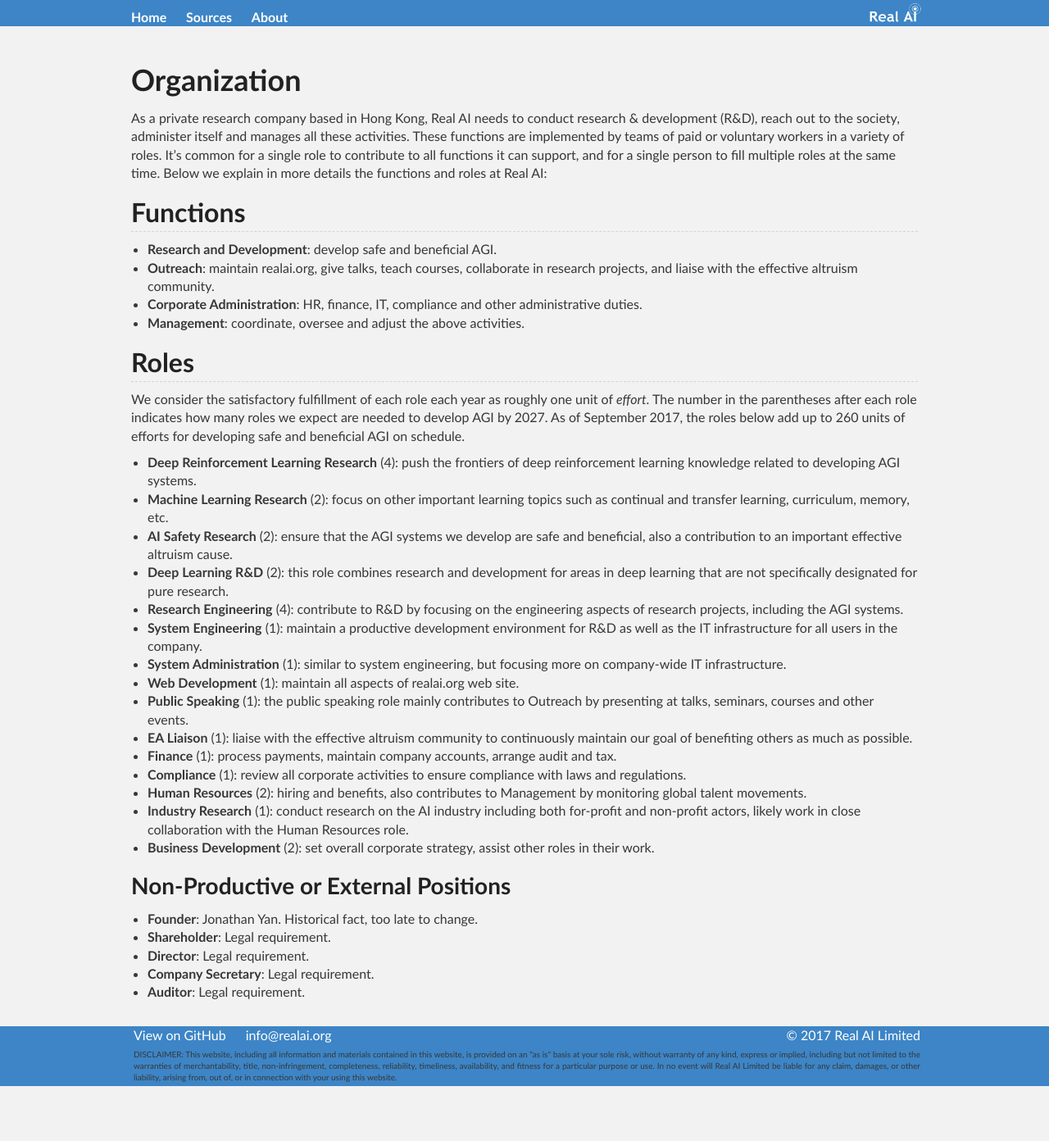
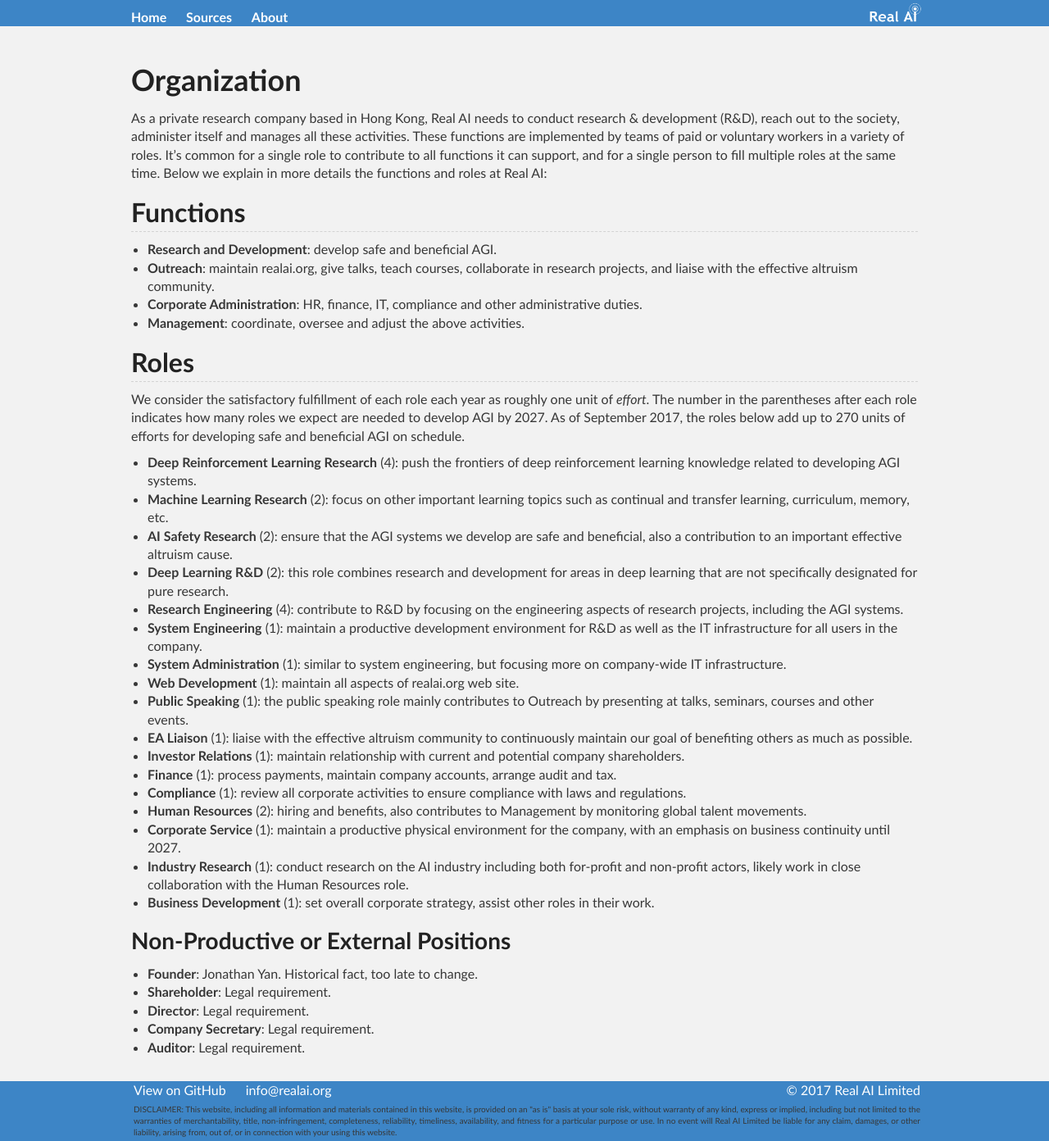
Before and after one commit to Tonywuhk/realai.org, a Jekyll site: the page built from about/organization.md, in a window 1280 px wide. Shown: the whole page at 82% size. Built offline with Jekyll 4.4.1, drawn with Linux system fonts in a browser that asks for light colours; our own code applies the rules of GitHub Pages for plain Markdown files; the repository's description, which GitHub fills in, is left out; before the commit the page ends 1325 px from its top, so only the background shows below that.

Commit message:
Update files

```diff
--- a/about/organization.md
+++ b/about/organization.md
@@ -14,7 +14,7 @@
 
 ## Roles
 
-We consider the satisfactory fulfillment of each role each year as roughly one unit of *effort*. The number in the parentheses after each role indicates how many roles we expect are needed to develop AGI by 2027. As of September 2017, the roles below add up to 260 units of efforts for developing safe and beneficial AGI on schedule.
+We consider the satisfactory fulfillment of each role each year as roughly one unit of *effort*. The number in the parentheses after each role indicates how many roles we expect are needed to develop AGI by 2027. As of September 2017, the roles below add up to 270 units of efforts for developing safe and beneficial AGI on schedule.
 
 * **Deep Reinforcement Learning Research** (4): push the frontiers of deep reinforcement learning knowledge related to developing AGI systems.
 * **Machine Learning Research** (2): focus on other important learning topics such as continual and transfer learning, curriculum, memory, etc.
@@ -26,11 +26,13 @@
 * **Web Development** (1): maintain all aspects of realai.org web site.
 * **Public Speaking** (1): the public speaking role mainly contributes to Outreach by presenting at talks, seminars, courses and other events.
 * **EA Liaison** (1): liaise with the effective altruism community to continuously maintain our goal of benefiting others as much as possible.
+* **Investor Relations** (1): maintain relationship with current and potential company shareholders.
 * **Finance** (1): process payments, maintain company accounts, arrange audit and tax.
 * **Compliance** (1): review all corporate activities to ensure compliance with laws and regulations.
 * **Human Resources** (2): hiring and benefits, also contributes to Management by monitoring global talent movements.
+* **Corporate Service** (1): maintain a productive physical environment for the company, with an emphasis on business continuity until 2027.
 * **Industry Research** (1): conduct research on the AI industry including both for-profit and non-profit actors, likely work in close collaboration with the Human Resources role.
-* **Business Development** (2): set overall corporate strategy, assist other roles in their work.
+* **Business Development** (1): set overall corporate strategy, assist other roles in their work.
 
 ### Non-Productive or External Positions
 
```
Also changed, not shown: industry/README.md (+4 -0 lines), research-groups/README.md (+6 -0 lines), research-groups/publications/google-brain.md (+2 -0 lines).
